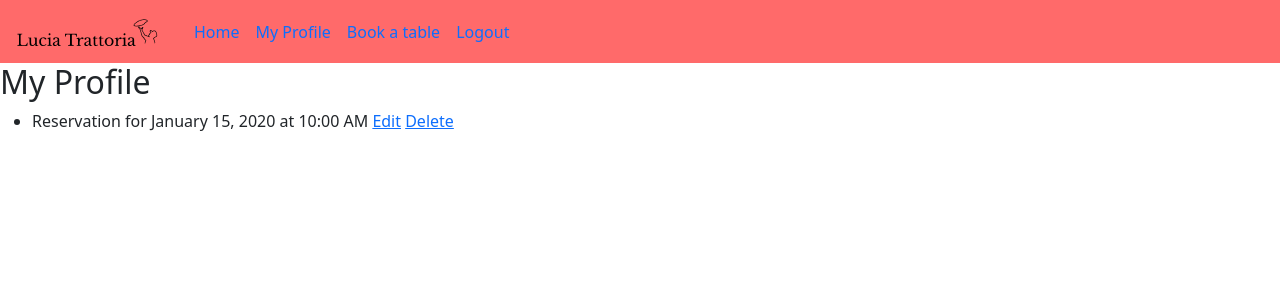
After one commit to lucijahajdu/lucia-trattoria, a Django app: page /profile/ in a window 1280 px wide. The commit adds this page. Shown: the top 300 px of the page. Run offline with Django 3.2, Linux system fonts and the light colour scheme; a user stored in the database is signed in; tables that the repository leaves empty hold one stand-in row (values such as "Sample post").

Commit message:
Create my profile to see reservations and add possibility to delete reservation

```diff
--- a/booking/models.py
+++ b/booking/models.py
@@ -11,15 +11,10 @@ class Booking(models.Model):
     last_name = models.CharField(max_length=50, default='Adams')
     email = models.EmailField(default='example@email.com')
     requirements = models.CharField(max_length=200)
-    user = models.IntegerField()
+    user = models.ForeignKey(User, on_delete=models.CASCADE)
 
     def __str__(self):
         return self.first_name
-
-class User(models.Model):
-
-    username = models.CharField(max_length=80)
-    password = models.CharField(max_length=80)
 
 class Profile(models.Model):
 
@@ -27,4 +22,4 @@ class Profile(models.Model):
     last_name = models.CharField(max_length=80, default='Adams')
     email = models.EmailField(default='example@email.com')
     requirements = models.CharField(max_length=200)
-    user = models.IntegerField()
+    user = models.OneToOneField(User, on_delete=models.CASCADE)
--- a/booking/urls.py
+++ b/booking/urls.py
@@ -1,6 +1,6 @@
 from django.urls import path
 from . import views
-from .views import HomeView, PostDetail
+from .views import HomeView, PostDetail, EditBooking, DeleteBooking
 
 #urlpatterns = [
 #    path('boooking.urls/', views.booking_reservation, name='booking_reservation'),
@@ -10,5 +10,7 @@ from .views import HomeView, PostDetail
 urlpatterns = [
     path('', views.HomeView.as_view(), name='home'),
     path('bookings/', views.PostDetail.as_view(), name='booking_list'),
-    path('bookings/<int:pk>/', views.EditBooking.as_view(), name='edit-booking'),
+    path('bookings/<int:pk>/', EditBooking.as_view(), name='edit-booking'),
+    path('bookings/delete/<int:pk>/', DeleteBooking.as_view(), name='delete-booking'),
+    path('profile/', views.ProfileView.as_view(), name='profile'),
 ]
--- a/booking/views.py
+++ b/booking/views.py
@@ -4,6 +4,8 @@ from django.views import generic, View
 from .models import Booking
 from .forms import BookingForm
 from django.urls import reverse_lazy
+from django.views.generic import TemplateView
+from django.contrib.auth.mixins import LoginRequiredMixin
 
 #def home(request):
 #    return render(request, 'index.html')
@@ -35,13 +37,11 @@ class PostDetail(View):
         if booking_form.is_valid():
             booking_form.instance.email = request.user.email
             booking_form.instance.name = request.user.username
-            booking_form.instance.user = request.user.id
+            booking_form.instance.user = request.user
             booking = booking_form.save(commit=False)
             booking.save()
         else:
             booking_form = BookingForm()
-
-
 
         return render(
             request,
@@ -52,6 +52,68 @@ class PostDetail(View):
                 'booking_form': BookingForm()
             },
         )
+class ProfileView(LoginRequiredMixin, TemplateView):
+    template_name = 'bookings/profile.html'
+
+    def get_context_data(self, **kwargs):
+        context = super().get_context_data(**kwargs)
+        if self.request.user.is_authenticated:
+            context['bookings'] = Booking.objects.filter(user=self.request.user)
+        else:
+            context['bookings'] = None  # Handle the case where the user is not authenticated
+        return context
+
+#lass ProfileView(TemplateView):
+  #  template_name = 'bookings/profile.html'
+
+   # def get_context_data(self, **kwargs):
+    #    context = super().get_context_data(**kwargs)
+     #   context['bookings'] = Booking.objects.filter(user=self.request.user)
+      #  return context
+
+#class ProfileView(View):
+ #   template_name = 'bookings/profile.html'
+
+    #def get_context_data(self, **kwargs):
+        #context = super().get_context_data(**kwargs)
+        #context['bookings'] = Booking.objects.filter(user=self.request.user)
+        #return context
+    #def get(self, request, *args, **kwargs):
+     #   if request.user.is_authenticated:
+            # Retrieve bookings for the logged-in user
+      #      bookings = Booking.objects.filter(user=request.user)
+       #     return render(
+        #        request,
+         #       self.template_name,
+          #      {
+           #         'bookings': bookings,
+            #    },
+            #)
+        #else:
+         #   return render(
+          #      request,
+           #     self.template_name,
+            #    {
+             #       'bookings': None,
+              #  },
+            #)
+
+            # Handle the case where the user is not authenticated (e.g., redirect to login)
+            # You can customize this part based on your requirements
+       # bookings = Booking.objects.filter(user=request.user)
+       #return render(
+        #    request,
+         #   self.template_name,
+          #  {
+           #     'bookings': bookings,
+            #},
+        #)
+        #return render(request, self.template_name, context)
+    #def post(self, request, *args, **kwargs):
+        # Your POST request handling logic here
+        # For example, handle form submissions to update the profile
+     #   return render(request, self.template_name, context)
+
 
 class EditBooking(generic.UpdateView):
     model = Booking
@@ -61,3 +123,8 @@ class EditBooking(generic.UpdateView):
 
     def get_success_url(self):
         return reverse_lazy('home', args=[str(self.object.id)])
+
+class DeleteBooking(generic.DeleteView):
+    model = Booking
+    template_name = 'bookings/delete-booking.html'
+    success_url = reverse_lazy('profile')  # Redirect to the list view after deletion
--- a/templates/base.html
+++ b/templates/base.html
@@ -37,7 +37,7 @@
                         <a class="nav-link active" aria-current="page" href="{% url 'home' %}">Home</a>
                     </li>
                     <li class="nav-item">
-                        <a class="nav-link" href="#">My Profile</a>
+                        <a class="nav-link" href="{% url 'profile' %}">My Profile</a>
                     </li>
                     <li class="nav-item">
                         <a class="nav-link" href="{% url 'booking_list' %}">Book a table</a>
--- a/templates/bookings/booking_list.html
+++ b/templates/bookings/booking_list.html
@@ -5,7 +5,7 @@
 
 <ul>
   {% for booking in bookings %}
-    <li><a href="{% url 'booking_detail' booking.id %}">{{ booking.first_name }} {{ booking.last_name }}</a></li>
+    <li><a href="{% url 'edit-booking' booking.id %}">{{ booking.first_name }} {{ booking.last_name }}</a></li>
   {% endfor %}
 </ul>
 {% if booked %}
--- /dev/null
+++ b/templates/bookings/profile.html
@@ -0,0 +1,14 @@
+<!-- profile.html -->
+{% extends 'base.html' %}
+{% block content %}
+<h2>My Profile</h2>
+<ul>
+    {% for booking in bookings %}
+        <li>
+            Reservation for {{ booking.date|date:"F j, Y" }} at {{ booking.time|time:"g:i A" }}
+            <a href="{% url 'edit-booking' booking.id %}">Edit</a>
+            <a href="{% url 'delete-booking' booking.id %}">Delete</a>
+        </li>
+    {% endfor %}
+</ul>
+{% endblock %}
```
Also changed, not shown: templates/bookings/delete-booking.html (added, +12 -0 lines), templates/bookings/edit-booking.html (+3 -4 lines), booking/migrations/0003_auto_20230907_2128.py (added).
